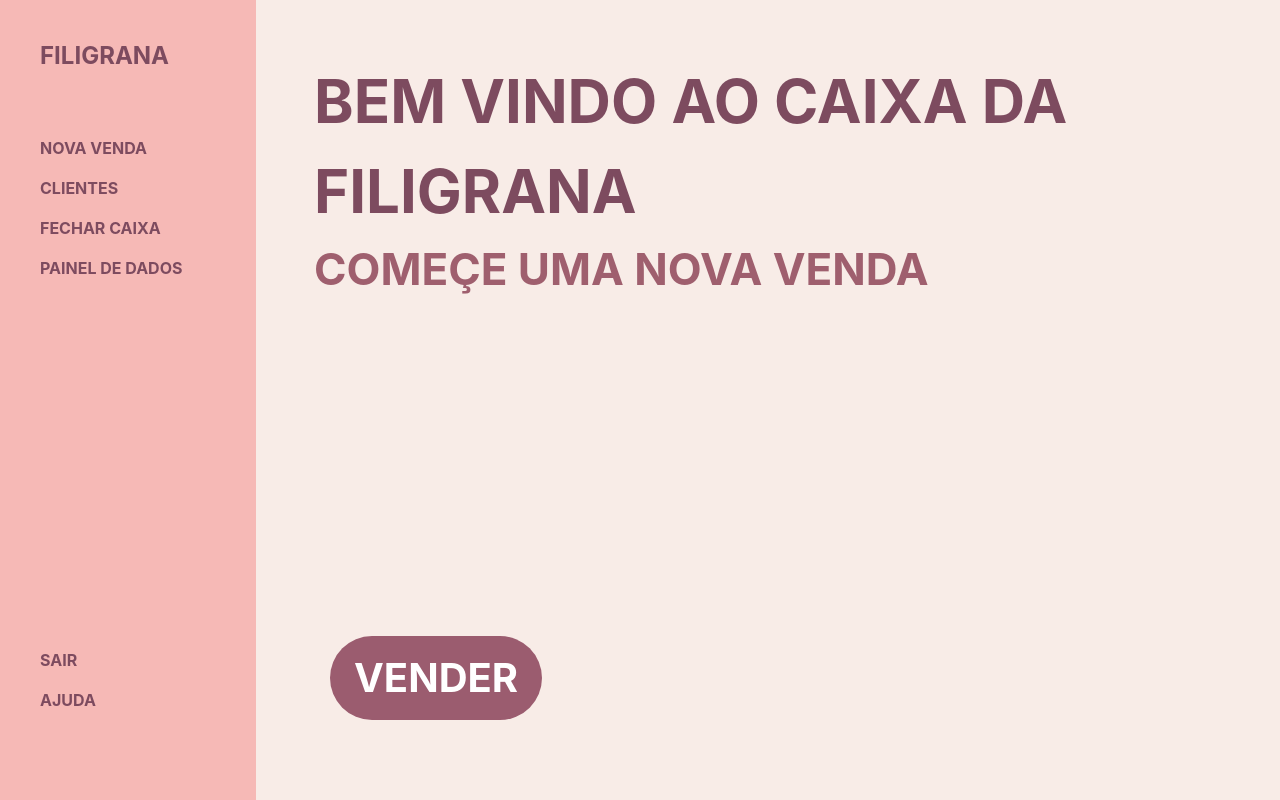
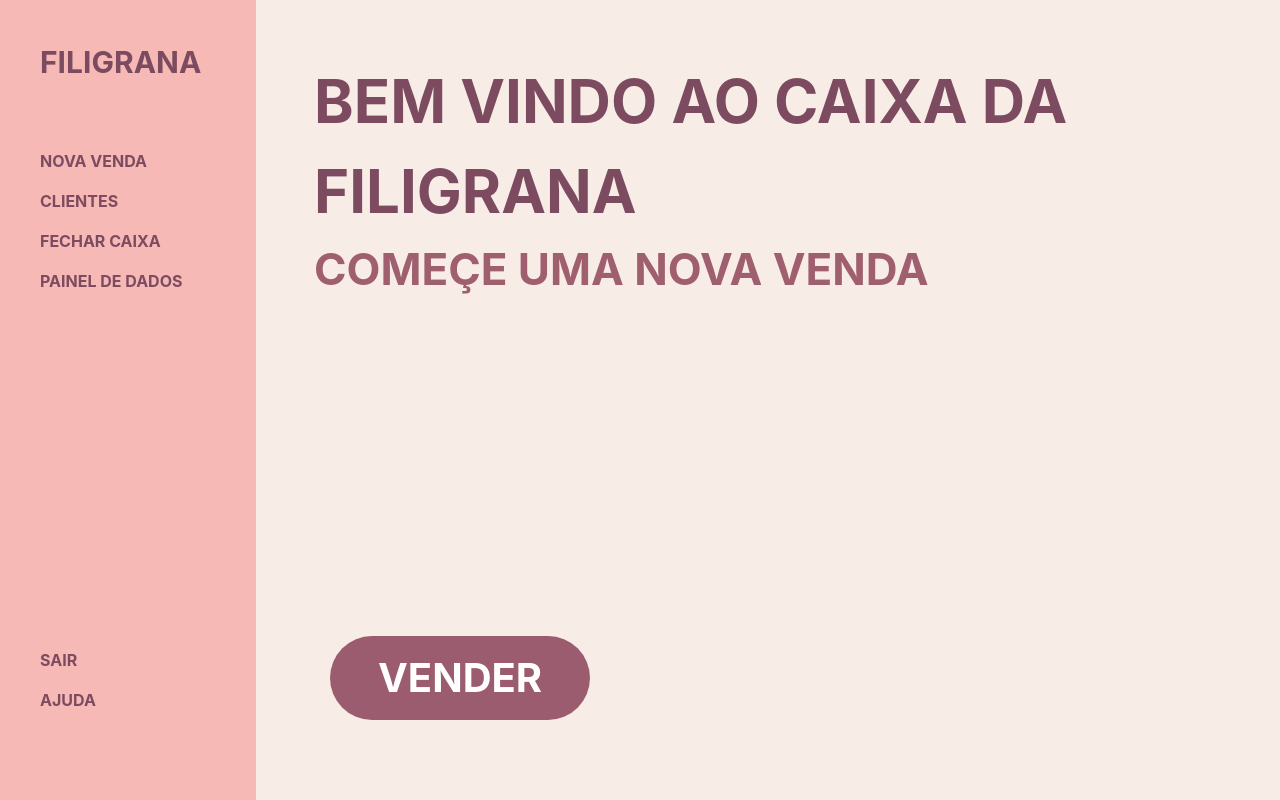
Before and after one commit to KombatRafael18/FiligranaCaixa, a React (Create React App) app in the folder Codigo/frontend/: page / in a window 1280 px wide. Built offline with nearby package versions, Linux system fonts and the light colour scheme.

Commit message:
fix: styles

```diff
--- a/Codigo/frontend/src/components/Button.js
+++ b/Codigo/frontend/src/components/Button.js
@@ -1,7 +1,7 @@
 import React from 'react';
 
 const sizeClasses = {
-  big: 'text-[40px] px-6 py-3',
+  big: 'text-[40px] px-12 py-3',
   default: 'text-[15px] px-4 py-2',
   small: 'text-[13px] px-2 py-1',
 };
--- a/Codigo/frontend/src/components/SideDrawer.js
+++ b/Codigo/frontend/src/components/SideDrawer.js
@@ -7,7 +7,7 @@ const SideDrawer = ({ isOpen, toggleDrawer }) => {
       <div className={`fixed top-0 left-0 h-full w-64 bg-[#f6b9b6] transform ${isOpen ? 'translate-x-0' : '-translate-x-full'} transition-transform duration-300 ease-in-out z-50`}>
         <div className="flex flex-col h-full justify-between p-10">
           <div className="flex flex-col gap-8">
-            <h1 className="text-2xl font-bold mb-8 text-[#7d4b5f]">FILIGRANA</h1>
+            <h3 className="mb-8 text-[#7d4b5f]">FILIGRANA</h3>
             <nav>
               <ul className="space-y-4">
                 <li><Link to="/nova-venda" className="block hover:text-[#9b5c6f]">NOVA VENDA</Link></li>
--- a/Codigo/frontend/src/pages/Home.js
+++ b/Codigo/frontend/src/pages/Home.js
@@ -7,7 +7,7 @@ function Home() {
     return (
         <div className='flex h-screen'>
             <SideDrawer isOpen={true} />
-            <div className='flex-1 flex flex-col ml-[250px]'>
+            <div className='flex flex-col ml-[250px] '>
                 <div className='flex-grow p-4'>
                     <div className='py-10 px-12'>
                         <h1>BEM VINDO AO CAIXA DA FILIGRANA</h1>
```
